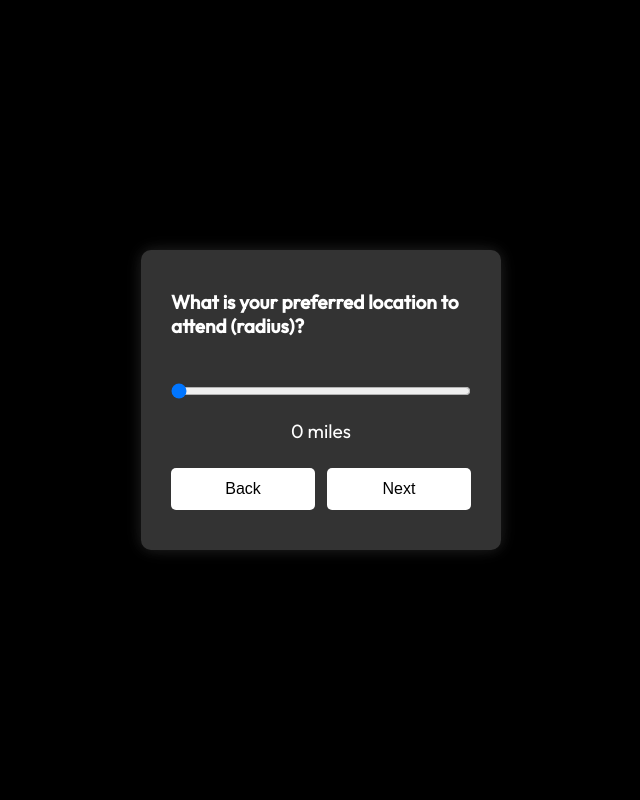
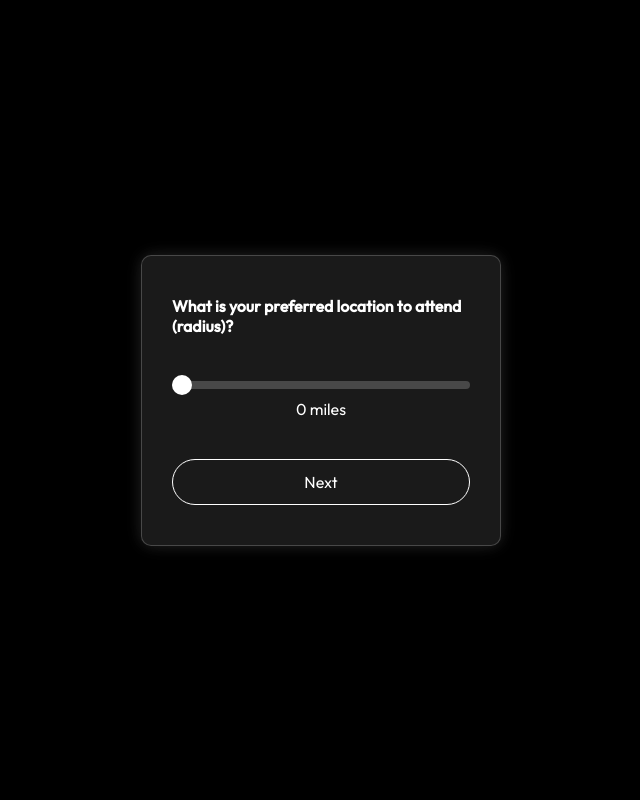
Before and after one commit to Dezind/safecircle, a PHP site: page /customization5.php in a window 1280 px wide. Shown: the whole page, without its empty margins (319-959 px from the left). Run offline with PHP 8.4, Linux system fonts and the light colour scheme.

Commit message:
Update customization5.php

```diff
--- a/customization5.php
+++ b/customization5.php
@@ -9,8 +9,8 @@ if ($_SERVER['REQUEST_METHOD'] === 'POST') {
     // Store the selected location radius in the session
     $_SESSION['location-radius'] = $locationRadius;
 
-    // Redirect to the next page (customization6.php)
-    header("Location: customization6.php");
+    // Redirect to the next page (customization7.php)
+    header("Location: customization7.php");
     exit;
 }
 ?>
@@ -20,28 +20,31 @@ if ($_SERVER['REQUEST_METHOD'] === 'POST') {
 <head>
     <meta charset="UTF-8">
     <meta name="viewport" content="width=device-width, initial-scale=1.0">
-    <title>Customization 5</title>
+    <title>Customization</title>
     <link href="https://fonts.googleapis.com/css2?family=Outfit:wght@300;400;500&display=swap" rel="stylesheet">
     <style>
         body {
-            background-color: black;
+            font-family: 'Outfit', -apple-system, BlinkMacSystemFont, sans-serif;
+            background-color: #000000;
             color: white;
-            font-family: 'Outfit', -apple-system, BlinkMacSystemFont, sans-serif;
             display: flex;
             justify-content: center;
             align-items: center;
             height: 100vh;
             margin: 0;
+            text-align: center;
         }
 
         .quiz-container {
-            background-color: #333;
+            background-color: rgba(255, 255, 255, 0.1);
+            border: 1px solid rgba(255, 255, 255, 0.2);
             padding: 40px 30px;
             border-radius: 10px;
             width: 360px;
             box-sizing: border-box;
             backdrop-filter: blur(10px);
-            box-shadow: 0 0 15px rgba(255, 255, 255, 0.1), 0 0 20px rgba(255, 255, 255, 0.05);
+            box-shadow: 0 0 15px rgba(255, 255, 255, 0.1),
+                        0 0 20px rgba(255, 255, 255, 0.05);
         }
 
         .quiz-container form {
@@ -51,59 +54,86 @@ if ($_SERVER['REQUEST_METHOD'] === 'POST') {
         }
 
         .quiz-container h2 {
-            font-size: 1.2rem;
+            font-size: 1rem;
             margin: 0 0 10px 0;
             text-align: left;
             color: white;
         }
 
-        label {
-            font-size: 1rem;
-            margin: 0;
-            text-align: left;
+        .slider-container {
+            width: 100%;
         }
 
         input[type="range"] {
+            -webkit-appearance: none;
             width: 100%;
+            height: 8px;
+            background: rgba(255, 255, 255, 0.2);
+            outline: none;
+            border-radius: 4px;
             margin: 10px 0;
         }
 
-        input[type="radio"] {
-            margin: 0;
-            transform: scale(1.2);
+        input[type="range"]::-webkit-slider-thumb {
+            -webkit-appearance: none;
+            appearance: none;
+            width: 20px;
+            height: 20px;
+            background: white;
+            cursor: pointer;
+            border-radius: 50%;
         }
 
-        /* Style for the buttons container */
-        .button-container {
-            display: flex;
-            justify-content: space-between;
+        input[type="range"]::-moz-range-thumb {
+            width: 20px;
+            height: 20px;
+            background: white;
+            cursor: pointer;
+            border-radius: 50%;
+            border: none;
+        }
+
+        .value-display {
+            color: white;
+            margin-bottom: 15px;
+            font-size: 1rem;
         }
 
         button {
-            background-color: white;
-            color: black;
+            background-color: transparent;
+            color: white;
             padding: 12px 20px;
-            border: none;
-            border-radius: 5px;
+            border: 1px solid white;
+            border-radius: 50px;
             cursor: pointer;
             font-size: 1rem;
-            width: 48%; /* Ensures buttons are side by side */
+            width: 100%;
+            box-sizing: border-box;
+            transition: all 0.3s ease;
+            font-family: 'Outfit', -apple-system, BlinkMacSystemFont, sans-serif;
         }
 
         button:hover {
-            background-color: #555;
-            color: white;
+            border-color: white;
+            box-shadow: 0 0 20px rgba(255, 255, 255, 0.5),
+                        0 0 30px rgba(255, 255, 255, 0.3),
+                        0 0 40px rgba(255, 255, 255, 0.2);
+            transform: scale(1.02);
+            background: rgba(255, 255, 255, 0.1);
+            animation: glow 1.5s ease-in-out infinite;
         }
 
-        .slider-container {
-            display: flex;
-            flex-direction: column;
-            align-items: center;
-        }
-
-        .value-display {
-            margin-top: 10px;
-            font-size: 1.2em;
+        @keyframes glow {
+            0% {
+                box-shadow: 0 0 10px rgba(255, 255, 255, 0.3);
+            }
+            50% {
+                box-shadow: 0 0 25px rgba(255, 255, 255, 0.5),
+                            0 0 35px rgba(255, 255, 255, 0.3);
+            }
+            100% {
+                box-shadow: 0 0 10px rgba(255, 255, 255, 0.3);
+            }
         }
     </style>
 </head>
@@ -118,11 +148,7 @@ if ($_SERVER['REQUEST_METHOD'] === 'POST') {
                 <div class="value-display" id="slider-value">0 miles</div>
             </div>
 
-            <!-- Buttons to go back and next -->
-            <div class="button-container">
-                <button type="button" onclick="window.location.href='customization4.php'">Back</button>
-                <button type="submit">Next</button>
-            </div>
+            <button type="submit">Next</button>
         </form>
     </div>
 
```
